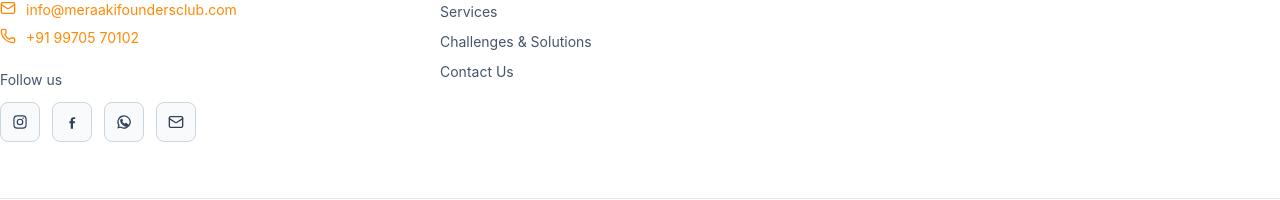
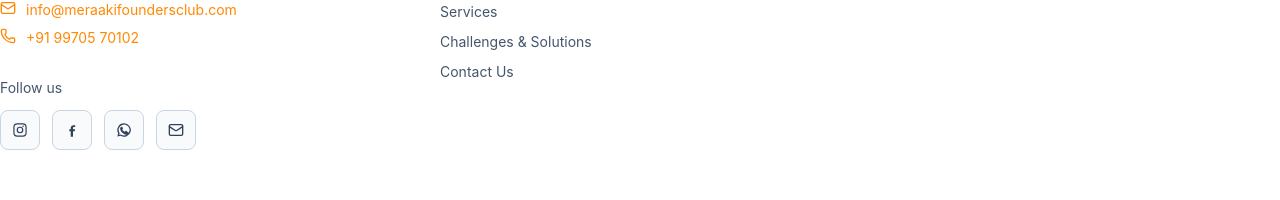
Before and after one commit to digitalbuddiesspune/Meerakifoundersclub, a React (Vite) app in the folder frontend/: page / in a window 1280 px wide. Shown: the part 5931-6131 px from the top of the page. Built offline with nearby package versions, Linux system fonts and the light colour scheme; no server answers.

Commit message:
add padding

```diff
--- a/frontend/src/components/Footer.jsx
+++ b/frontend/src/components/Footer.jsx
@@ -73,7 +73,7 @@ function Footer() {
           </div>
         </div>
 
-        <div className="-mt-3 pt-0">
+        <div className="-mt-3 pt-2">
           <p className="text-sm text-slate-600">Follow us</p>
           <div className="mt-3 flex flex-wrap items-center gap-3">
             <a
```
